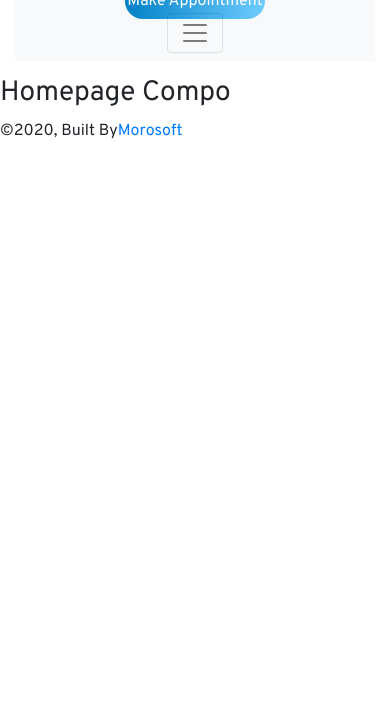
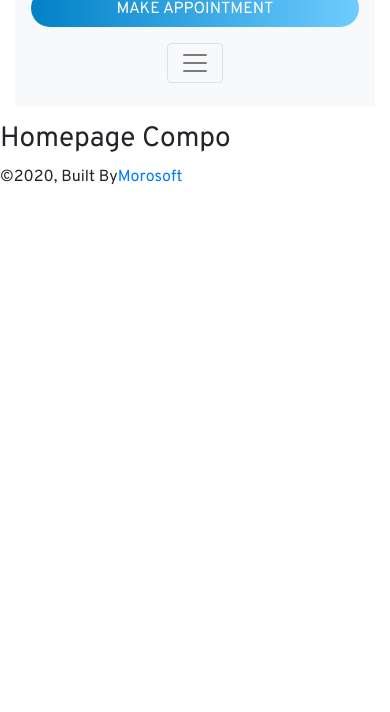
Before and after one commit to ghawthorne66/coast-to-coast, a Gatsby site: page / in a window 390 px wide. Shown: the part 132-844 px from the top of the page. Built offline with nearby package versions, Linux system fonts and the light colour scheme; Gatsby itself is replaced by a stand-in of ours.

Commit message:
Menu Responsive Fixed

```diff
--- a/src/components/common/header/index.jsx
+++ b/src/components/common/header/index.jsx
@@ -13,11 +13,23 @@ const LogoCont = styled.div`
 
 `
 const Cta = styled.div`
-  & a {
+
+  & {
     background: linear-gradient(90deg, rgb(1, 129, 199) 0%, rgb(110, 204, 255) 100%);
     border-radius: 50px;
-    padding: 10px 2px;
+    padding: 12px 32px;
+    padding-bottom: 10px;
+    line-height: 16px;
+  }
+
+  & a {
     color: #fff;
+    font-size: 16px;
+    line-height: 16px;
+  }
+
+  & a:hover{
+    text-decoration: none;
   }
 `
 
@@ -33,13 +45,13 @@ const Header = () => (
                   <Image imgName="logo.png" />
                 </Link>
               </LogoCont>
-
             </Navbar.Brand>
 
-            <div className="site-nav-cont w-100 d-md-flex flex-md-column align-items-md-end text-center">
+            <div className="site-nav-cont w-100 d-md-flex  flex-md-column flex-md-grow-1 align-items-md-end justify-content-md-between text-center">
               <Cta>
-                <a href="tel:3213513869">Make Appointment</a>
+                <a href="tel:3213513869">MAKE APPOINTMENT</a>
               </Cta>
+              <div className="navbar-cont p-3">
                 <Navbar.Toggle aria-controls="basic-navbar-nav" />
                 <Navbar.Collapse id="basic-navbar-nav">
                   <Nav className="justify-content-end">
@@ -59,11 +71,10 @@ const Header = () => (
 
                   </Nav>
                 </Navbar.Collapse>
-
+              </div>
             </div>
           </Navbar>
         </Col>
-
       </Row>
     </Container>
   </header>
--- a/src/components/common/layout/base-layout.jsx
+++ b/src/components/common/layout/base-layout.jsx
@@ -25,6 +25,7 @@ const GlobalStyle = createGlobalStyle`
   body {
     font-family: 'Overpass'
   }
+
 `
 
 const theme = {
```
Lines whose indentation alone changed are shown as unchanged.
